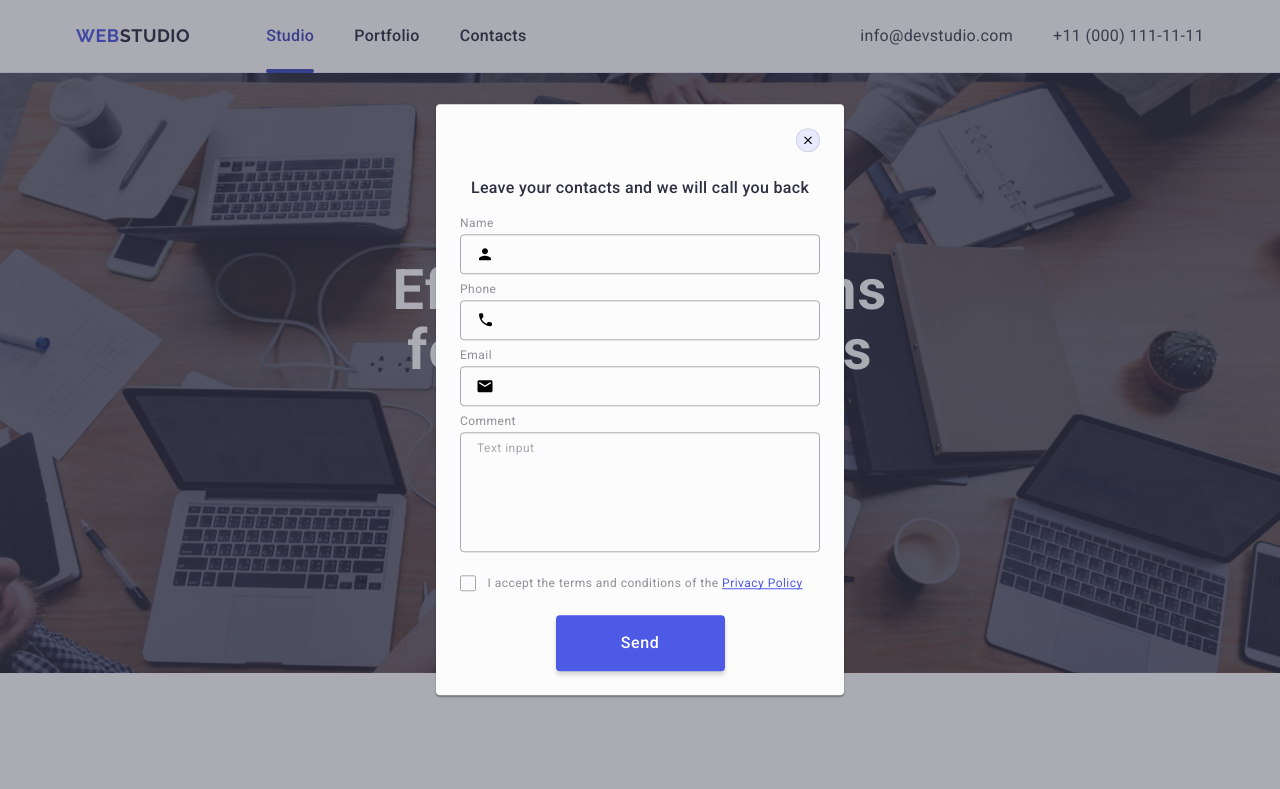
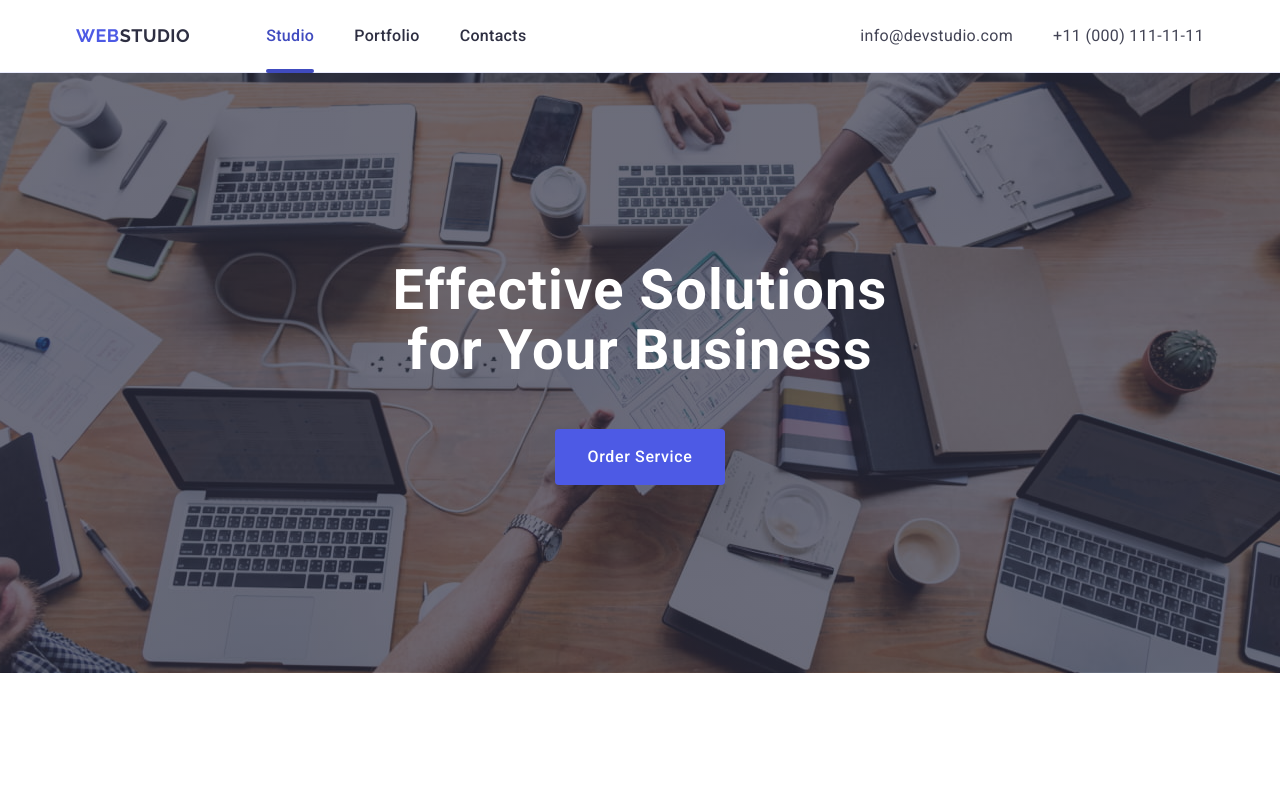
Before and after one commit to anton-goydenko3001/goit-markup-hw-05, a plain HTML site: page index.html in a window 1280 px wide. Shown: the top 789 px of the page. Drawn offline with nearby package versions, Linux system fonts and the light colour scheme.

Commit message:
not is-open

```diff
--- a/index.html
+++ b/index.html
@@ -496,7 +496,7 @@
       </div>
     </footer>
     <!-- ============ MODAL-OVERLAY ============ -->
-    <div class="modal-overlay is-open" data-modal>
+    <div class="modal-overlay" data-modal>
       <div class="modal">
         <button class="close-modal" type="button" data-modal-close>
           <svg class="close-modal-icon" width="8" height="8">
```
